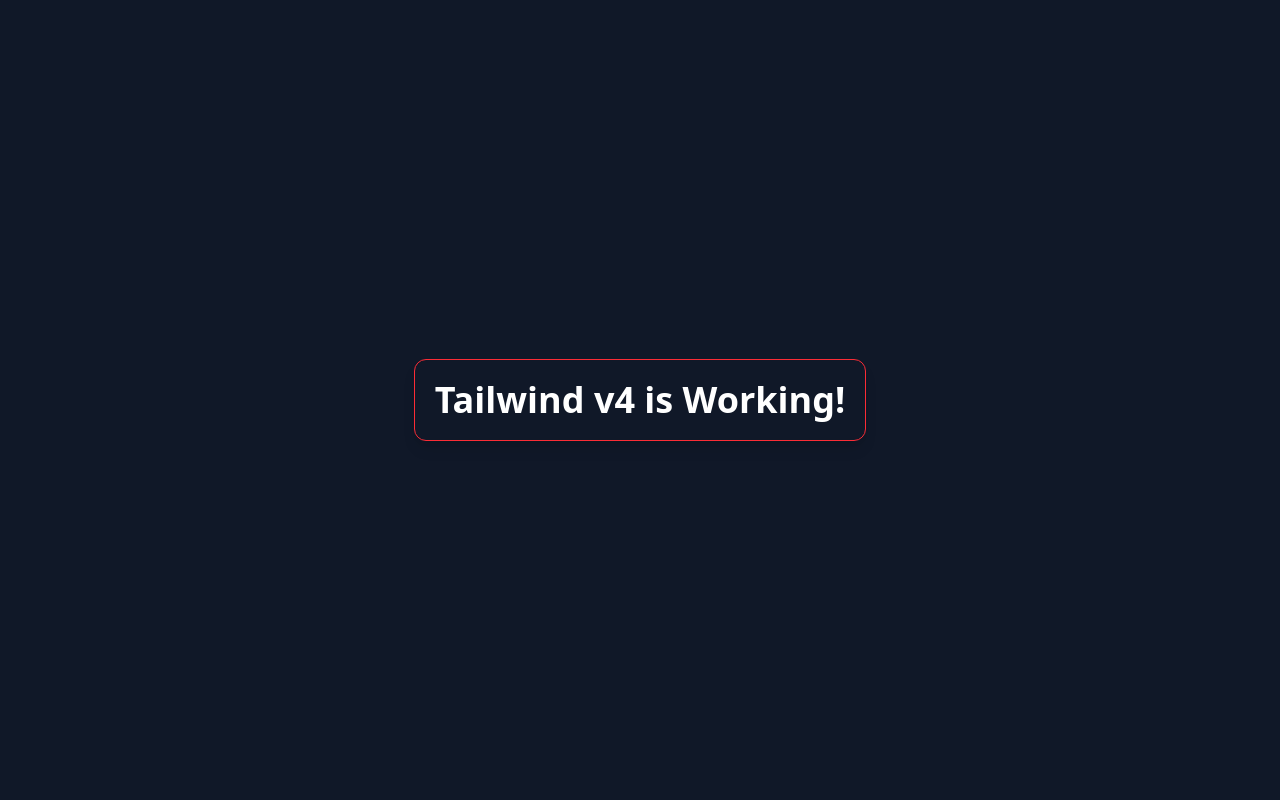
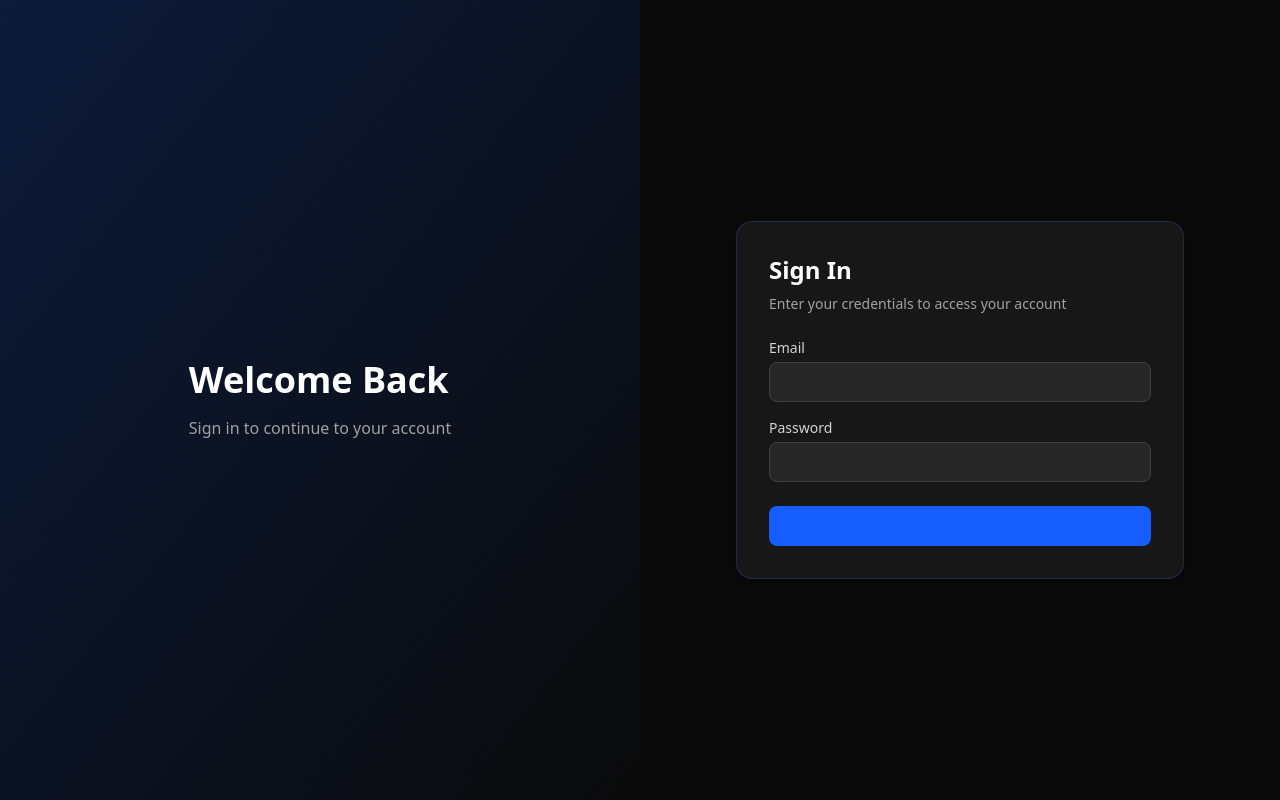
Before and after one commit to AndyAndroid007/TaskFlow, a React (Vite) app in the folder mern-frontend/: page / in a window 1280 px wide. Built offline with nearby package versions, Linux system fonts and the light colour scheme.

Commit message:
React base folder structure + login page draft

```diff
--- a/mern-frontend/src/App.jsx
+++ b/mern-frontend/src/App.jsx
@@ -1,10 +1,7 @@
+import LoginPage from "./pages/LoginPage.jsx";
 function App() {
   return (
-    <div className="h-screen flex items-center justify-center bg-gray-900">
-      <h1 className="text-4xl font-bold text-white border border-red-500 p-5 rounded-xl shadow-lg">
-        Tailwind v4 is Working!
-      </h1>
-    </div>
+    <LoginPage />
   );
 }
 
--- /dev/null
+++ b/mern-frontend/src/components/auth/LoginCard.jsx
@@ -0,0 +1,26 @@
+function LoginCard () {
+    return (
+        <div className = "w-full max-w-md bg-neutral-900 rounded-2xl p-8 border border-blue-500/20 shadow-lg">
+            <div className = "mb-6">
+                <h2 className = "text-2xl font-semibold mb-2">Sign In</h2>
+                <p className = "text-sm text-neutral-400">
+                    Enter your credentials to access your account
+                </p>
+            </div>
+            <div className = "space-y-4">
+                <div>
+                    <label className = "block text-sm text-neutral-300 mb-1">Email</label>
+                    <div className = "h-10 rounded-lg bg-neutral-800 border border-neutral-700"/>
+                </div>
+                <div>
+                    <label className = "block text-sm text-neutral-300 mb-1">Password</label>
+                    <div className = "h-10 rounded-lg bg-neutral-800 border border-neutral-700"/>
+                </div>
+            </div>
+            <div className = "mt-6">
+                <div className = "h-10 rounded-lg bg-blue-600"/>
+            </div>
+        </div>
+    );
+}
+export default LoginCard;
--- /dev/null
+++ b/mern-frontend/src/pages/LoginPage.jsx
@@ -0,0 +1,22 @@
+import LoginCard from "../components/auth/LoginCard";
+function LoginPage() {
+    return (
+        <div className="min-h-screen flex items-center justify-center bg-neutral-950 text-white">
+            {/*Left Section*/}
+            <div className="w-1/2 hidden: lg: flex min-h-screen items-center justify-center bg-gradient-to-br from-blue-600/20 to-transparent">
+                <div className="max-w-md">
+                    <h1 className="text-4xl font-semibold mb-4">
+                        Welcome Back
+                    </h1>
+                    <p className="text-neutral-400">
+                        Sign in to continue to your account
+                    </p>
+                </div>
+            </div>
+            <div className="w-full lg:w-1/2 flex items-center justify-center">
+                <LoginCard />
+            </div>
+        </div>
+    );
+}
+export default LoginPage;
```
Also changed, not shown: mern-frontend/src/components/ui/Button.jsx (added), mern-frontend/src/components/ui/Input.jsx (added).
